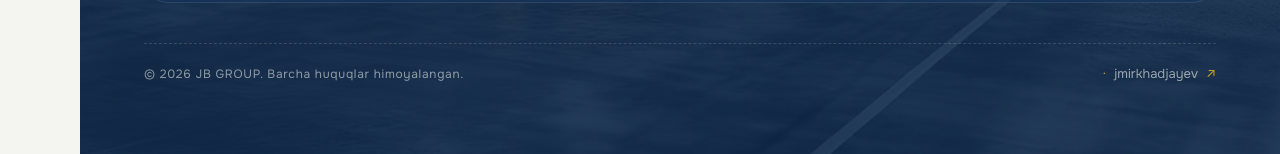
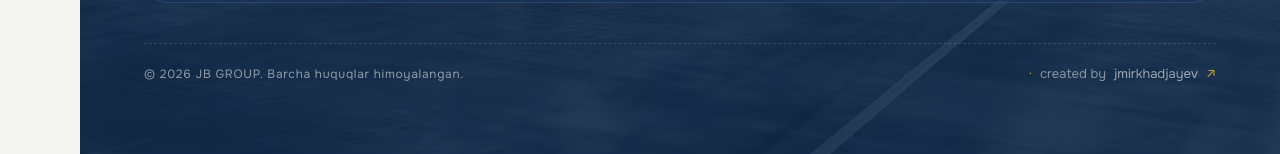
Before and after one commit to jmirkhadjayev/jbgroup-webside, a Next.js app in the folder site/: page / in a window 1280 px wide. Shown: the part 6167-6321 px from the top of the page. Built offline with nearby package versions, Linux system fonts and the light colour scheme.

Commit message:
Muallif belgisi: "created by" matni qo'shildi
Co-Authored-By: Claude Haiku 5.5 <noreply@anthropic.com>

```diff
--- a/site/src/components/variant/ui/Credit.tsx
+++ b/site/src/components/variant/ui/Credit.tsx
@@ -10,6 +10,7 @@ export function Credit() {
       <span aria-hidden="true" className="text-gold">
         ·
       </span>
+      <span className="text-paper/50">created by</span>
       <span className="transition-colors duration-500 group-hover:text-gold">jmirkhadjayev</span>
       <span aria-hidden="true" className="text-gold transition-transform duration-500 group-hover:rotate-45">
         ↗
```
